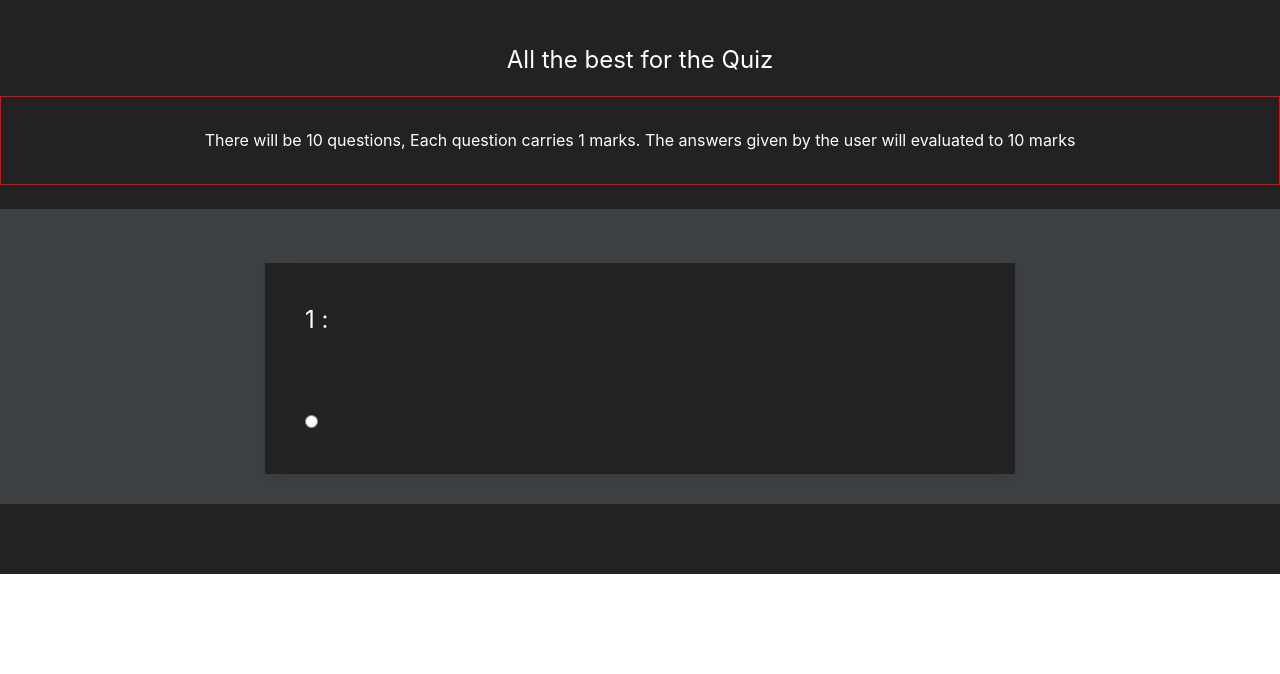
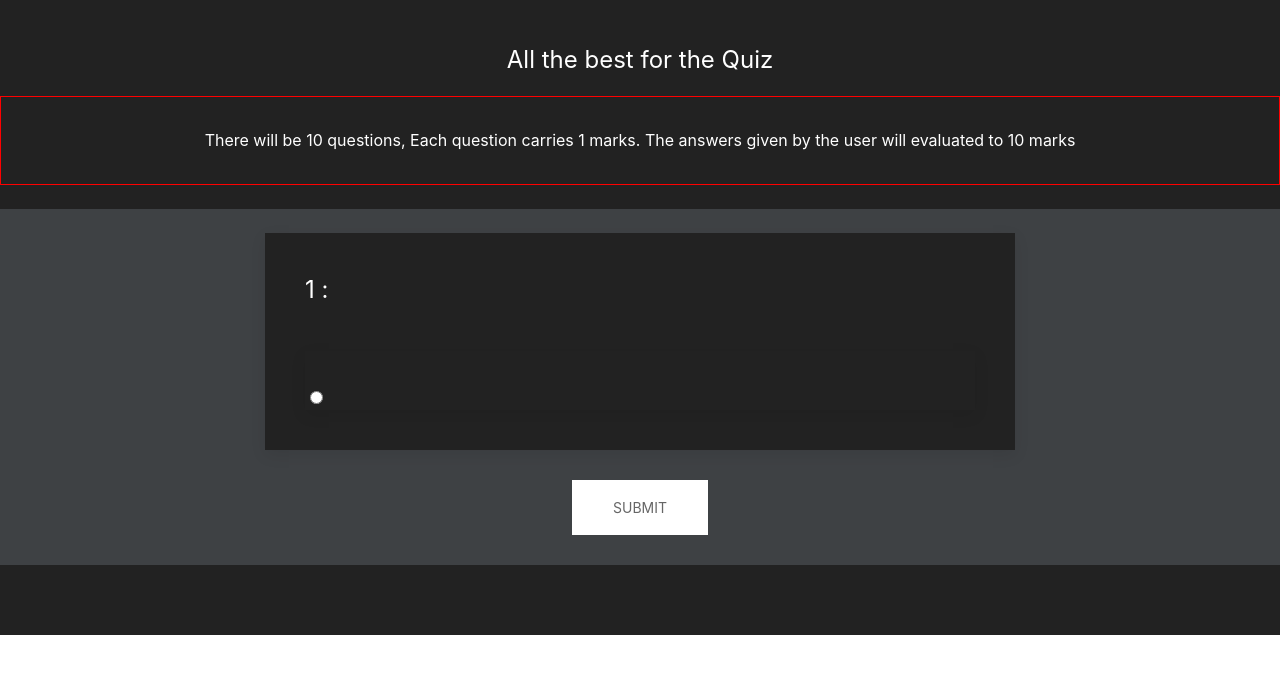
Before and after one commit to ManojAvarur/OnlineQuiz, a PHP site: page /Questions.php in a window 1280 px wide. Shown: the top 674 px of the page. Run offline with PHP 8.4, Linux system fonts and the light colour scheme; tables that the repository leaves empty or names only in its code hold one stand-in row (values such as "Sample post"); data that the repository does not hold is empty.

Commit message:
Still have to work on Question.php

```diff
--- a/Questions.php
+++ b/Questions.php
@@ -71,25 +71,27 @@
                                 {
                         ?>
                                 <br>
-                                <div class="uk-card uk-card-secondary uk-card-body uk-align-center uk-width-xxlarge">
-                                    <h3 class="uk-card-title uk-align-left@s uk-align-left@m uk-align-left@l uk-align-left@x1 uk-margin-remove-adjacent" id="question"><?php echo $i." : ".$rows1['QUESTIONS']; ?></h3>
-                                    <br>
-                                    <br>
-                                    <br>
+                                <div class="uk-card uk-card-secondary uk-card-body uk-align-center uk-width-xxlarge uk-margin-remove-bottom uk-margin-remove-top">
+                                    <h3 class="uk-card-title uk-align-left@s uk-align-left@m uk-align-left@l uk-align-left@x1 uk-margin-remove-adjacent uk-padding-remove"  id="question"><?php echo $i." : ".$rows1['QUESTIONS']; ?></h3>
+                                     <br><br>
+                                    <div class="uk-card uk-card-secondary uk-card-body uk-align-center uk-width-xxlarge uk-padding-remove">
                                         <?php
                                             while ( $rows2 = mysqli_fetch_array($result2) )
                                             {
                                         ?>
-                                            <input class="uk-margin-medium-top uk-margin-remove-left" id="answer" type="radio" name="quizcheck[]" value="<?php echo $rows2['AID'] ?>"> <?php echo $rows2['ANSWERS']; ?> <br>
+                                                <input class="uk-margin-medium-top uk-margin-slarge-left" id="answer" type="radio" name="quizcheck[]" value="<?php echo $rows2['AID'] ?>"> <?php echo $rows2['ANSWERS']; ?> <br>
                                         <?php
                                             }
                                         ?>
 
+                                    </div>
+                                </div>
                                     <?php
                                 }
                             }
                                     ?>
-                                </div>
+                        <input type = "SUBMIT" class="uk-button uk-button-primary uk-button-large uk-align-center">
+                               <!-- </div>	-->
                     </form>
         <!--    </div>   -->
     </div>
```
Lines whose indentation alone changed are shown as unchanged.
